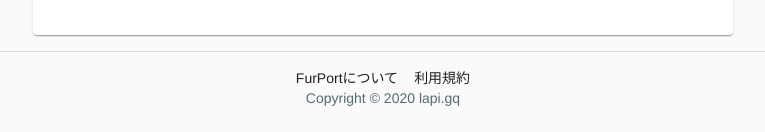
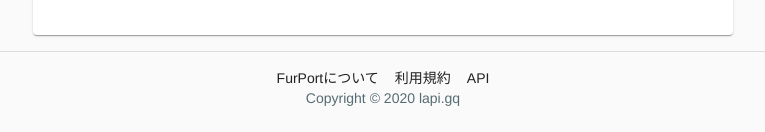
Before and after one commit to lapi-hotel-group/furport-front, a React (Create React App) app: page / in a window 1280 px wide. Shown: the part 2232-2364 px from the top of the page, without its empty margins (377-1142 px from the left). Built offline with nearby package versions, Linux system fonts and the light colour scheme; no server answers.

Commit message:
feat: add API link

```diff
--- a/src/components/Footer/Footer.js
+++ b/src/components/Footer/Footer.js
@@ -39,6 +39,16 @@ const Footer = () => {
             {t("利用規約")}
           </Typography>
         </Link>
+        <a
+          href="https://api.furport.tk/swagger"
+          className={classes.link}
+          target="_blank"
+          rel="noopener noreferrer"
+        >
+          <Typography display="inline" variant="body2">
+            {t("API")}
+          </Typography>
+        </a>
       </Box>
       <Typography align="center" variant="body2" color="secondary">
         Copyright © 2020 lapi.gq
```
